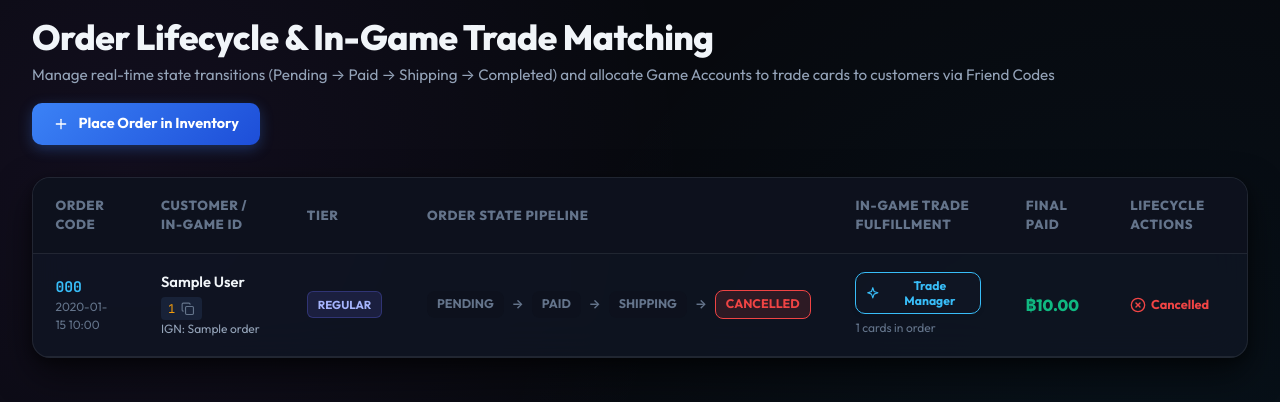
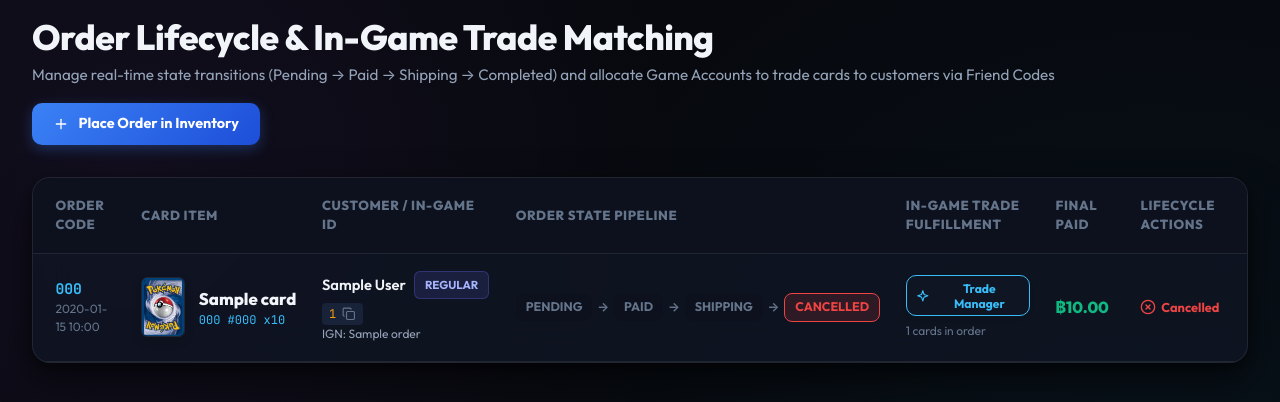
Before and after one commit to Bigzzz0/Pok-Vault_Commerce, a Spring Boot app: page /orders in a window 1280 px wide. Shown: the part 141-543 px from the top of the page. Run offline with Spring Boot 4, Linux system fonts and the light colour scheme; the visitor is signed in with stand-in values (Sample User, id 1); tables that the repository leaves empty hold one stand-in row (values such as "Sample post"); some of the project's set-up classes (security, data sources, template engines, error pages and the like) are left out, and stand-ins take their place; some libraries are stand-ins or nearby versions.

Commit message:
feat: show card image and name in the orders table

```diff
--- a/src/main/java/com/pokevault/modules/web/controller/WebViewController.java
+++ b/src/main/java/com/pokevault/modules/web/controller/WebViewController.java
@@ -196,7 +196,7 @@ public class WebViewController {
                 .map(user -> orderRepository.findByUserId(user.getId()))
                 .orElse(List.of()).stream()
                 .sorted(Comparator.comparing(Order::getId).reversed())
-                .map(this::toMyOrderView)
+                .map(this::toOrderView)
                 .toList();
 
         model.addAttribute("orders", orders);
@@ -356,15 +356,9 @@ public class WebViewController {
         view.put("customerInGameName", order.getCustomerInGameName());
         view.put("membershipTier", profile != null ? profile.getMembershipTier() : null);
         view.put("orderStatus", order.getOrderStatus());
-        view.put("items", order.getItems());
+        view.put("items", order.getItems().stream().map(this::toOrderItemView).toList());
         view.put("discountAmount", order.getDiscountAmount());
         view.put("finalAmount", order.getFinalAmount());
-        return view;
-    }
-
-    private Map<String, Object> toMyOrderView(Order order) {
-        Map<String, Object> view = toOrderView(order);
-        view.put("items", order.getItems().stream().map(this::toOrderItemView).toList());
         return view;
     }
 
@@ -373,6 +367,8 @@ public class WebViewController {
         Map<String, Object> view = new LinkedHashMap<>();
         view.put("cardName", card != null ? card.getName() : "Unknown card");
         view.put("imageUrl", card != null ? resolveImageUrl(card) : CARD_BACK_IMAGE);
+        view.put("expansionCode", card != null && card.getExpansion() != null ? card.getExpansion().getCode() : null);
+        view.put("cardNumber", card != null ? card.getCardNumber() : null);
         view.put("quantity", item.getQuantity());
         view.put("unitPrice", item.getUnitPrice());
         return view;
--- a/src/main/resources/static/css/style.css
+++ b/src/main/resources/static/css/style.css
@@ -898,6 +898,22 @@ tr:hover td {
 }
 
 /* --- State Machine Pipeline --- */
+/* Orders console has 7 dense columns: tighter cells keep it inside the frame */
+.orders-table th,
+.orders-table td {
+  padding-left: 0.8rem;
+  padding-right: 0.8rem;
+}
+
+.orders-table th:first-child,
+.orders-table td:first-child {
+  padding-left: 1.4rem;
+}
+
+.orders-table .state-pipeline {
+  gap: 0.3rem;
+}
+
 .state-pipeline {
   display: flex;
   align-items: center;
--- a/src/main/resources/templates/orders.html
+++ b/src/main/resources/templates/orders.html
@@ -84,12 +84,12 @@
 
         <!-- Orders Table -->
         <div class="table-wrapper">
-            <table>
+            <table class="orders-table">
                 <thead>
                     <tr>
                         <th>Order Code</th>
+                        <th>Card Item</th>
                         <th>Customer / In-Game ID</th>
-                        <th>Tier</th>
                         <th>Order State Pipeline</th>
                         <th>In-Game Trade Fulfillment</th>
                         <th>Final Paid</th>
@@ -104,22 +104,31 @@
                     </tr>
                     <tr th:each="ord : ${orders}">
                         <td>
-                            <span style="font-family: 'JetBrains Mono', monospace; font-weight: 700; color: var(--accent-cyan);" th:text="${ord.orderCode}">ORD-001</span>
+                            <span style="font-family: 'JetBrains Mono', monospace; font-weight: 700; color: var(--accent-cyan); white-space: nowrap;" th:text="${ord.orderCode}">ORD-001</span>
                             <div style="font-size: 0.75rem; color: var(--text-muted);" th:text="${#temporals.format(ord.createdAt, 'yyyy-MM-dd HH:mm')}">2026-09-06</div>
                         </td>
                         <td>
-                            <div style="font-weight: 600;" th:text="${ord.customerFullName != null ? ord.customerFullName : ord.username}">Ash Ketchum</div>
+                            <div th:each="item : ${ord.items}" style="display: flex; align-items: center; gap: 0.85rem; margin: 0.2rem 0;">
+                                <img th:src="${item.imageUrl}" th:alt="${item.cardName}" class="inv-card-thumb" loading="lazy">
+                                <div>
+                                    <div style="font-weight: 800; font-size: 1.05rem; white-space: nowrap;" th:text="${item.cardName}">Charizard ex</div>
+                                    <div style="font-family: 'JetBrains Mono', monospace; font-size: 0.75rem; color: var(--accent-cyan); white-space: nowrap;" th:text="${item.expansionCode + ' #' + item.cardNumber + ' x' + item.quantity}">A1 #004 x1</div>
+                                </div>
+                            </div>
+                        </td>
+                        <td>
+                            <div style="display: flex; align-items: center; gap: 0.5rem; white-space: nowrap;">
+                                <span style="font-weight: 600;" th:text="${ord.customerFullName != null ? ord.customerFullName : ord.username}">Ash Ketchum</span>
+                                <span class="rarity-pill" th:if="${ord.membershipTier != null}" th:text="${ord.membershipTier}">VIP</span>
+                            </div>
                             <!-- Customer Friend ID Badge with Copy -->
                             <div th:if="${ord.customerFriendId != null}" style="display: inline-flex; align-items: center; gap: 0.35rem; margin-top: 0.25rem; background: var(--bg-surface-elevated); padding: 0.15rem 0.45rem; border-radius: 4px; border: 1px solid var(--border-color);">
-                                <span style="font-family: 'JetBrains Mono', monospace; font-size: 0.75rem; color: var(--accent-gold);" th:text="${ord.customerFriendId}">1111-2222-3333-4444</span>
+                                <span style="font-family: 'JetBrains Mono', monospace; font-size: 0.75rem; color: var(--accent-gold); white-space: nowrap;" th:text="${ord.customerFriendId}">1111-2222-3333-4444</span>
                                 <button type="button" class="icon-btn" th:data-code="${ord.customerFriendId}" onclick="copyFriendCode(this.getAttribute('data-code'), this)" title="Copy Customer Friend Code" style="background: none; border: none; cursor: pointer; color: var(--text-muted); display: inline-flex; align-items: center; padding: 0;">
                                     <div th:replace="~{fragments/icons :: copy('icon-xs')}"></div>
                                 </button>
                             </div>
                             <div th:if="${ord.customerInGameName != null}" style="font-size: 0.75rem; color: var(--text-secondary);" th:text="'IGN: ' + ${ord.customerInGameName}">IGN: AshMaster</div>
-                        </td>
-                        <td>
-                            <span class="rarity-pill" th:text="${ord.membershipTier}">VIP</span>
                         </td>
                         <td>
                             <!-- Visual State Node Stepper -->
```
